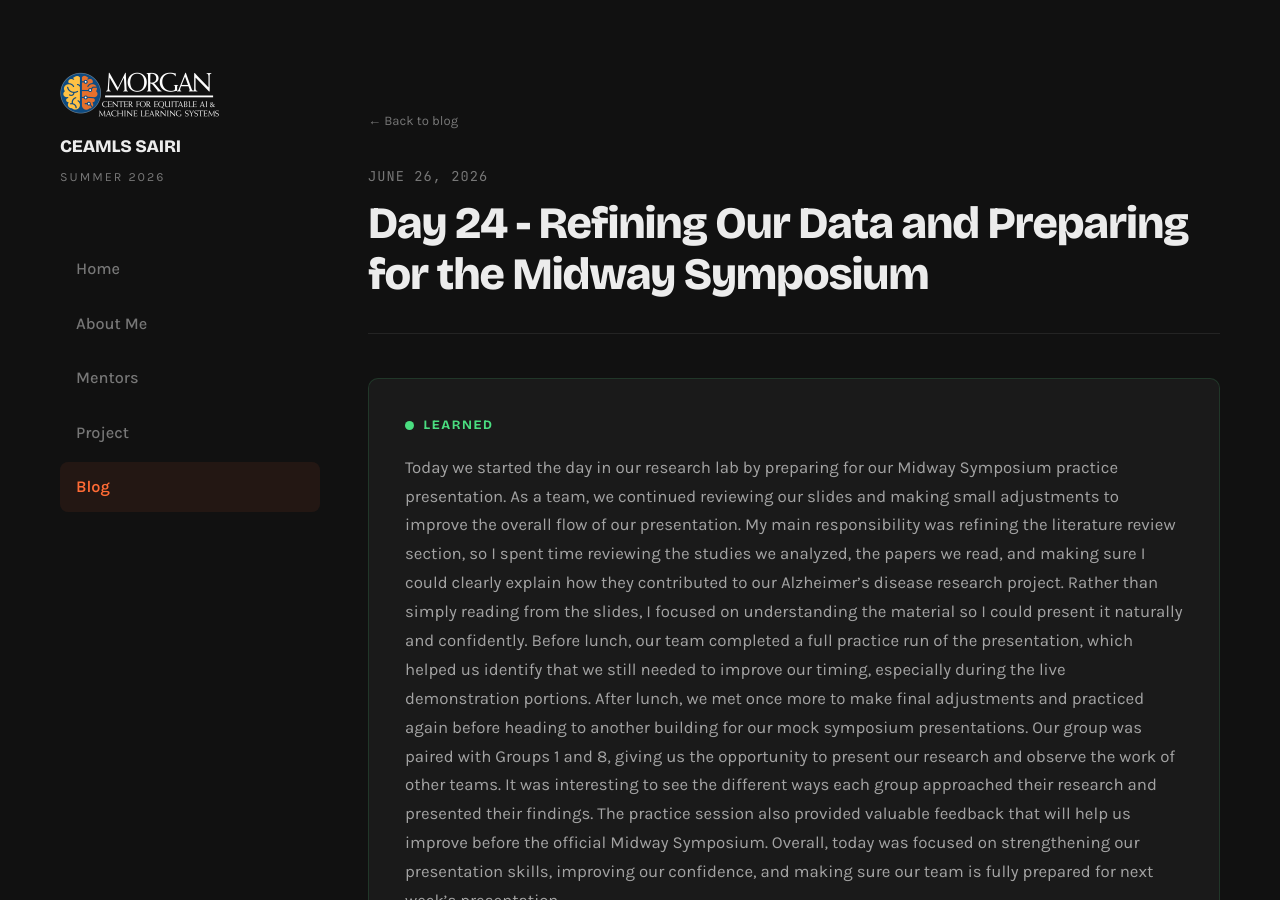
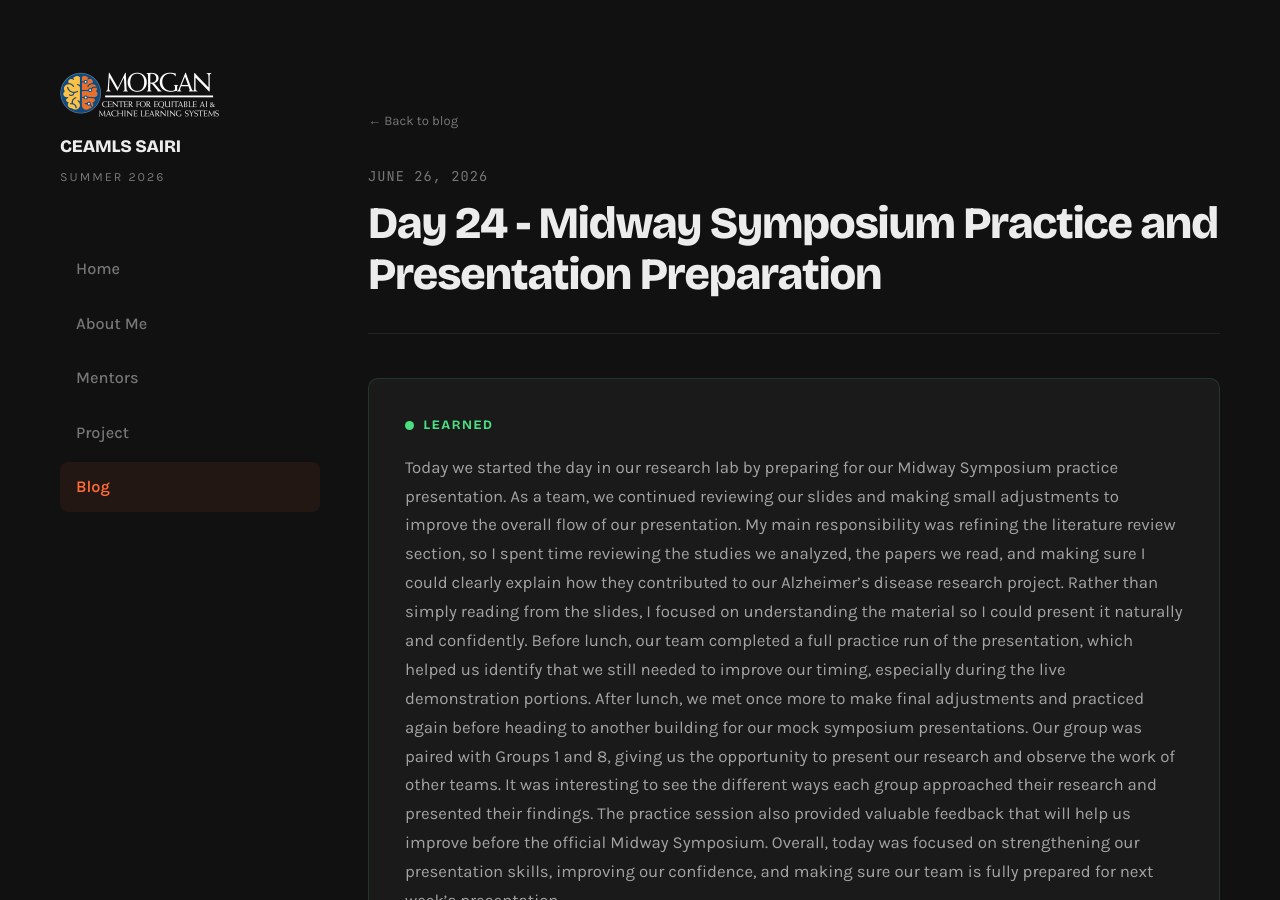
Before and after one commit to jcox4835-star/-jcox4835-star-ceamls26.guthub.io, a Jekyll site: the page built from _posts/2026-06-26-day-24.md, in a window 1280 px wide and 900 px high. Built offline with Jekyll 4.4.1, drawn with Linux system fonts in a browser that asks for light colours.

Commit message:
Update 2026-06-26-day-24.md

```diff
--- a/_posts/2026-06-26-day-24.md
+++ b/_posts/2026-06-26-day-24.md
@@ -1,6 +1,6 @@
 ---
 layout: post
-title: "Day 24 - Refining Our Data and Preparing for the Midway Symposium"
+title: "Day 24 - Midway Symposium Practice and Presentation Preparation"
 date: 2026-06-26
 permalink: /day24.html
 tags: ["presentation", "preperation"]
```
